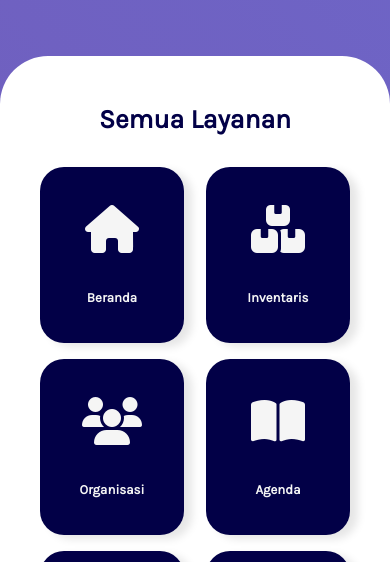
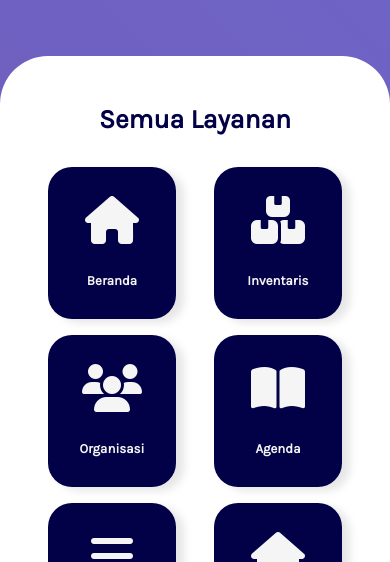
Before and after one commit to jeprikusuma/hmj-landing, a plain HTML site: page index.html in a window 390 px wide. Shown: the part 282-844 px from the top of the page. Drawn offline with Linux system fonts and the light colour scheme; a web font is replaced by a local one.

Commit message:
SIZE CHANGE

```diff
--- a/assets/css/link-style.css
+++ b/assets/css/link-style.css
@@ -308,8 +308,8 @@ a {
   }
   .link-all a {
     margin: auto;
-    width: 9rem;
-    height: 11rem;
+    width: 8rem;
+    height: 9.5rem;
   }
 }
 /* Animation */
```
